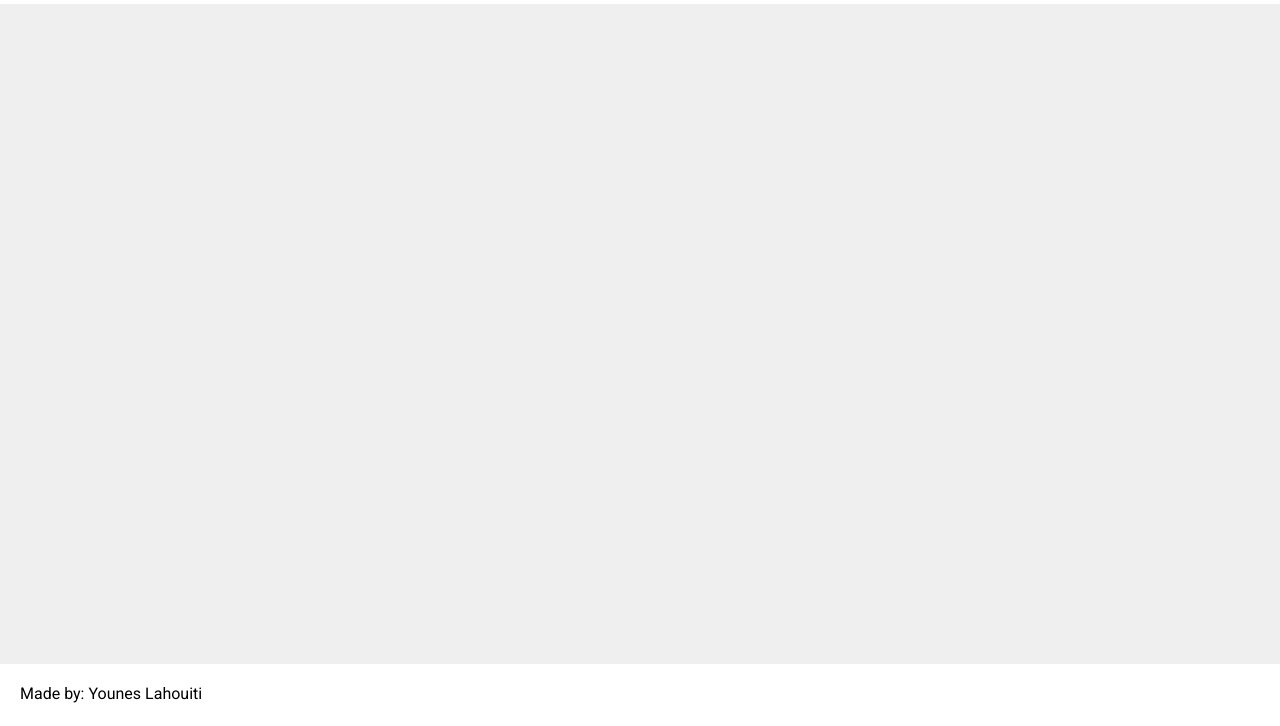
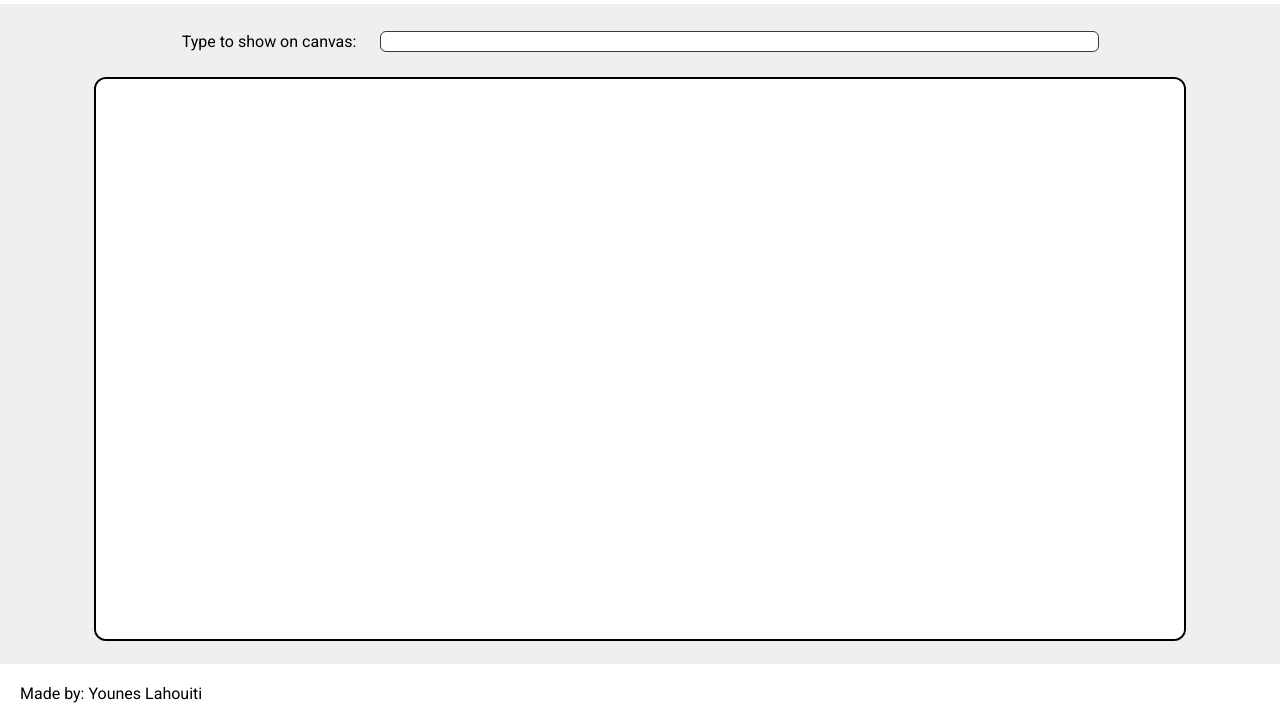
Before and after one commit to LePhenix47/Pixel-manipulation-test-2_Younes-Lahouiti, a website built with webpack: page index.html in a window 1280 px wide. Shown: the part 74-800 px from the top of the page. Built offline with Linux system fonts and the light colour scheme.

Commit message:
Finalization of the style, addition of the TS code

```diff
--- a/index.html
+++ b/index.html
@@ -43,10 +43,15 @@
         <svg class="hide header__svg-filters"></svg>
         <h1 class="header__title" title="Pixel manipulation test 2">Pixel manipulation test 2</h1>
     </header>
+
     <main class="index">
 
+        <form class="index__form">
+            <label for="text" class="index__label">Type to show on canvas: </label>
+            <input type="text" id="text" class="index__input">
+        </form>
         <section class="index__container">
-            <canvas class="index__canvas hide">Drawn image uploaded on our canvas</canvas>
+            <canvas class="index__canvas">Drawn image uploaded on our canvas</canvas>
         </section>
 
 
--- a/src/index.ts
+++ b/src/index.ts
@@ -0,0 +1,10 @@
+import { get2DContext } from "./utils/functions/canvas.functions";
+import { log } from "./utils/functions/console.functions";
+import { selectQuery } from "./utils/functions/dom.functions";
+
+log("Hello world!");
+
+const canvas: HTMLCanvasElement = selectQuery("canvas");
+const context: CanvasRenderingContext2D = get2DContext(canvas);
+
+const containerSection: HTMLElement = selectQuery(".index__container");
--- a/src/sass/pages/_index.scss
+++ b/src/sass/pages/_index.scss
@@ -4,4 +4,63 @@
     min-height: 82.5dvh;
 
     background-color: var(--bg-secondary);
+
+    display: flex;
+    flex-direction: column;
+    align-items: center;
+    gap: 25px;
+
+    padding-block: 25px;
+
+    &__form {
+        width: 80%;
+        margin: auto;
+
+        @include center-flex(25px);
+
+        @include mobile-only {
+            @include center-flex-column(25px);
+        }
+    }
+
+    &__label {}
+
+    &__input {
+        --border-color: rgb(59, 59, 59);
+
+        outline: 1px solid var(--border-color);
+
+        padding: 0px 10px;
+        border-radius: 5px;
+
+        min-width: 70%;
+
+        &:focus {
+            outline: 2px solid var(--border-color);
+        }
+    }
+
+
+    &__container {
+        position: relative;
+
+        min-height: 70dvh;
+        min-width: 85vw;
+
+        outline: 2px solid currentColor;
+        border-radius: 10px;
+    }
+
+    &__canvas {
+        background-color: white;
+
+        width: 100%;
+        height: 100%;
+
+        position: absolute;
+
+        border-radius: inherit;
+
+        transition: filter 350ms ease-in-out;
+    }
 }
--- /dev/null
+++ b/src/utils/classes/effects/pixel-effect.class.ts
@@ -0,0 +1,160 @@
+import { get2DContext } from "../../functions/canvas.functions";
+import { log } from "../../functions/console.functions";
+import { PixelParticle } from "../particles/pixel-particle.class";
+
+/**
+ * Class that creates the different effects for our image
+ *
+ * @class
+ */
+export class PixelEffect {
+  /**
+   * An array of pixel particles that make up the image drawn on our canvas
+   * @private
+   * @type {PixelParticle[]}
+   */
+  private particlesArray: PixelParticle[];
+
+  /**
+   * The pixels data of the canvas containing the width, height and data of our scanned image
+   *
+   *
+   * Data is an `Uint8Clamped` array meaning an array of unsigned (>=0) 8-bit short (0-255) clamped integers
+   *
+   * It contains the color 4 values for each pixel using the `rgba()` model in this manner:
+   * `[R,G,B,A,  R,G,B,A,  R,G,B,A...]`
+   *
+   * @private
+   * @type {ImageData}
+   */
+  private pixelsData: ImageData;
+
+  /**
+   * The HTML canvas element on which the effect is applied.
+   * @type {HTMLCanvasElement}
+   */
+  canvas: HTMLCanvasElement;
+
+  /**
+   * The 2D context of the HTML canvas element.
+   * @type {CanvasRenderingContext2D}
+   */
+  context: CanvasRenderingContext2D;
+
+  /**
+   * The text that is used as the source of the pixels for the animation.
+   * @type {HTMLImageElement}
+   */
+  text: string;
+  textMetrics: TextMetrics;
+  textX: number;
+  textY: number;
+
+  /**
+   * Creates an instance of PixelEffect.
+   *
+   * @param {HTMLCanvasElement} canvas - The HTML canvas element on which the effect is applied.
+   * @param {HTMLImageElement} imageElement - The HTML image element that is used as the source of the pixels for the animation.
+   *
+   * @constructor
+   */
+  constructor(canvas: HTMLCanvasElement, text: string) {
+    this.canvas = canvas;
+    this.context = get2DContext(canvas);
+
+    this.particlesArray = [];
+    this.text = text;
+
+    this.convertToPixels(2);
+  }
+
+  /**
+   * Draws the image on the canvas with a certain pixel resolution
+   *
+   * @returns {void}
+   */
+  createText(color: string, fontSize: number, fontFamily: number): void {
+    this.context.fillStyle = color;
+    this.context.font = `${fontSize}px ${fontFamily}`;
+
+    this.textMetrics = this.context.measureText(this.text);
+
+    this.textX = this.canvas.width / 2 - this.textMetrics.width / 2;
+    this.textY = this.canvas.height / 2;
+
+    this.context.fillText(this.text, this.textX, this.textY);
+
+    this.pixelsData = this.context.getImageData(
+      0,
+      0,
+      this.canvas.width,
+      this.canvas.height
+    );
+  }
+  /**
+   * Animates the pixels of the canvas.
+   *  @returns {void}
+   */
+  animatePixels(mouseX: number, mouseY: number, mouseRadius = 20_000): void {
+    for (const particle of this.particlesArray) {
+      particle.update(mouseX, mouseY, mouseRadius);
+      particle.draw();
+    }
+  }
+
+  /**
+   * Converts the canvas image to pixels.
+   * @private
+   * @param {number} [cellSize=1] - The size of the pixel cells.
+   *  @returns {void}
+   */
+  private convertToPixels(cellSize: number = 1): void {
+    //We remove the static image on our <canvas>
+    this.context.clearRect(0, 0, this.canvas.width, this.canvas.height);
+
+    for (let y = 0; y < this.pixelsData.height; y += cellSize) {
+      for (let x = 0; x < this.pixelsData.width; x += cellSize) {
+        const pixelPosX: number = x * 4;
+        const pixelPosY: number = y * 4;
+        const pixelIndex: number =
+          pixelPosX + pixelPosY * this.pixelsData.width;
+
+        const alpha: number = this.pixelsData.data[pixelIndex + 3];
+
+        const isTransparent: boolean = alpha < 10;
+        if (isTransparent) {
+          continue;
+        }
+        // Accessing pixel values
+        const red: number = this.pixelsData.data[pixelIndex + 0];
+        const green: number = this.pixelsData.data[pixelIndex + 1];
+        const blue: number = this.pixelsData.data[pixelIndex + 2];
+
+        //We get an approximate value of the brightness of the pixel
+        const averageColorBrightness: number = red + green + blue / 3;
+        const color: string = `rgb(${red}, ${green}, ${blue})`;
+
+        const pixelParticle: PixelParticle = new PixelParticle(
+          this.context,
+          this.canvas.width,
+          this.canvas.height,
+          x,
+          y,
+          color,
+          cellSize
+        );
+
+        this.particlesArray.push(pixelParticle);
+      }
+    }
+  }
+
+  /**
+   * Reset the prticles array and removes every event listener
+   *
+   *  @returns {void}
+   */
+  reset(): void {
+    this.particlesArray = [];
+  }
+}
--- /dev/null
+++ b/src/utils/classes/particles/pixel-particle.class.ts
@@ -0,0 +1,206 @@
+import { log } from "../../functions/console.functions";
+import { getRandomNumber } from "../../functions/number.functions";
+
+/**
+ * A class that represents a single pixel in the PixelEffect animation.
+ *
+ * @class
+ */
+export class PixelParticle {
+  /**
+   * The canvas rendering context used to draw the particle.
+   */
+  context: CanvasRenderingContext2D;
+  /**
+   * The width of the canvas.
+   */
+  width: number;
+  /**
+   * The height of the canvas.
+   */
+  height: number;
+  /**
+   * The x-coordinate of the pixel in the original image.
+   */
+  originX: number;
+  /**
+   * The y-coordinate of the pixel in the original image.
+   */
+  originY: number;
+  /**
+   * The color of the pixel.
+   */
+  color: string;
+  /**
+   * The current x-coordinate of the particle.
+   */
+  x: number;
+  /**
+   * The current y-coordinate of the particle.
+   */
+  y: number;
+  /**
+   * The distance between the particle and its nearest neighbor.
+   */
+  gap: number;
+  /**
+   * The size of the particle.
+   */
+  size: number;
+  /**
+   * The current velocity of the particle along the x-axis.
+   */
+  vectorX: number;
+  /**
+   * The current velocity of the particle along the y-axis.
+   */
+  vectorY: number;
+  /**
+   * The distance between the particle and the mouse along the x-axis.
+   */
+  mouseParticleDistanceX: number;
+  /**
+   * The distance between the particle and the mouse along the y-axis.
+   */
+  mouseParticleDistanceY: number;
+  /**
+   * The total distance between the particle and the mouse.
+   */
+  mouseTotalDistance: number;
+  /**
+   * The force applied to the particle when it is near the mouse.
+   */
+  force: number;
+  /**
+   * The angle between the particle and the mouse.
+   */
+  angle: number;
+  /**
+   * The friction applied to the particle's velocity.
+   */
+  friction: number;
+  /**
+   * The ease applied to the particle's movement.
+   */
+  ease: number;
+
+  /**
+   * @param {CanvasRenderingContext2D} context - The canvas rendering context used to draw the particle.
+   * @param {number} width - The width of the canvas.
+   * @param {number} height - The height of the canvas.
+   * @param {number} pixelX - The x-coordinate of the pixel in the original image.
+   * @param {number} pixelY - The y-coordinate of the pixel in the original image.
+   * @param {string} pixelColor - The color of the pixel.
+   * @param {number} pixelSize - The size of the pixel.
+   * @param {number} [pixelGap=0] - The distance between the pixel and its nearest neighbor.
+   *
+   * @constructor
+   */
+  constructor(
+    context: CanvasRenderingContext2D,
+    width: number,
+    height: number,
+    pixelX: number,
+    pixelY: number,
+    pixelColor: string,
+    pixelSize: number,
+    pixelGap: number = 0
+  ) {
+    this.context = context;
+    this.width = width;
+    this.height = height;
+
+    this.originX = pixelX;
+    this.originY = pixelY;
+    this.color = pixelColor;
+
+    const canvasOverflowsWindow: boolean =
+      this.width > window.innerWidth || this.height > window.innerHeight;
+    if (canvasOverflowsWindow) {
+      this.x = this.originX;
+      this.y = this.originY;
+    } else {
+      this.x = getRandomNumber(0, this.width);
+      this.y = getRandomNumber(0, this.height);
+    }
+
+    this.gap = pixelGap;
+
+    this.size = pixelSize - this.gap;
+
+    this.vectorX = 0;
+    this.vectorY = 0;
+
+    this.mouseParticleDistanceX = 0;
+    this.mouseParticleDistanceY = 0;
+    this.mouseTotalDistance = 0;
+
+    this.force = 0;
+    this.angle = 0;
+
+    this.friction = Math.random() * 0.6 + 0.15;
+    this.ease = Math.random() * 0.2 + 0.05;
+  }
+
+  /**
+   * Updates the pixel particle to go around the mouse
+   *
+   * @param {number} mouseX - The mouseX of the canvas.
+   * @param {number} mouseY - The mouseY of the canvas.
+   *
+   * @returns {void}
+   */
+  update(mouseX: number, mouseY: number, mouseRadius = 20_000): void {
+    //We get the top left coordinates of our canvas
+    const { x, y }: DOMRect = this.context.canvas.getBoundingClientRect();
+
+    this.mouseParticleDistanceX = mouseX - this.x - x;
+    this.mouseParticleDistanceY = mouseY - this.y - y;
+
+    //We're not going to compute the hypothenuse with `Math.sqrt()` for performance reasons
+    this.mouseTotalDistance =
+      this.mouseParticleDistanceX ** 2 + this.mouseParticleDistanceY ** 2;
+
+    //Because we're not properly computing the hypotenuse,
+    //the mouse radius value must be high
+    const isCloseToMouse: boolean = this.mouseTotalDistance < mouseRadius;
+    if (isCloseToMouse) {
+      /*
+                  /|
+                 / |
+                /  |
+               /   |
+              /    |
+             /     |
+            /______|
+       */
+      //We have the dx and dy but NOT the hypothenuse of the triangle traced from the mouse to the particle
+      //And we want to get angle of the circle on the adjacent-hypothenuse side
+      this.angle = Math.atan2(
+        this.mouseParticleDistanceY,
+        this.mouseParticleDistanceX
+      );
+
+      this.force = (-1 * mouseRadius) / this.mouseTotalDistance;
+
+      this.vectorX = Math.cos(this.angle) * this.force;
+      this.vectorY = Math.sin(this.angle) * this.force;
+    }
+
+    this.vectorX *= this.friction;
+    this.vectorY *= this.friction;
+
+    this.x += this.vectorX + (this.originX - this.x) * this.ease;
+    this.y += this.vectorY + (this.originY - this.y) * this.ease;
+  }
+
+  /**
+   * Draws the pixel particle in the `<canvas>`
+   *
+   * @returns {void}
+   */
+  draw(): void {
+    this.context.fillStyle = this.color;
+    this.context.fillRect(this.x, this.y, this.size, this.size);
+  }
+}
--- a/src/utils/functions/number.functions.ts
+++ b/src/utils/functions/number.functions.ts
@@ -37,3 +37,56 @@ export function getRandomNumber(
     return Math.floor(Math.random() * (max - min - 1)) + min + 1;
   }
 }
+
+/**
+ * Calculates the nth root of a value.
+ *
+ * @param {number} value - The value for which to calculate the nth root.
+ * @param {number} base - The base of the nth root. Default is 2.
+ * @returns {number} The nth root of the value.
+ */
+export function nthRoot(value: number, base: number = 2): number {
+  // return Math.sqrt
+  return 0;
+}
+
+/**
+ * Calculates the logarithm of a value with a specified base.
+ *
+ * @param {number} value - The value for which to calculate the logarithm.
+ * @param {number} base - The base of the logarithm. Default is Math.E.
+ * @returns {number} The logarithm of the value.
+ * @throws {string} Throws an error if the base is invalid.
+ */
+export function logarithm(value: number, base: number = Math.E): number {
+  const baseIsInvalid = base <= 0 || base === 1;
+  if (baseIsInvalid) {
+    throw "The base passed of the logarithm is invalid";
+  }
+
+  return Math.log(value) / Math.log(base);
+}
+
+/**
+ * Calculates the brightness of a color from its RGB values.
+ *
+ * @param {number} red - The red component of the color (0-255).
+ * @param {number} blue - The blue component of the color (0-255).
+ * @param {number} green - The green component of the color (0-255).
+ * @param {boolean} hasToBeExact - Specifies whether the exact brightness should be calculated. If true, the formula (0.2126 * red + 0.7152 * green + 0.0722 * blue) is used. If false, the average of the RGB values is used.
+ * @returns {number} The brightness of the color.
+ */
+export function getColorBrightness(
+  red: number,
+  blue: number,
+  green: number,
+  hasToBeExact: boolean
+): number {
+  if (hasToBeExact) {
+    const brightness = 0.2126 * red + 0.7152 * green + 0.0722 * blue;
+
+    return brightness;
+  }
+
+  return (red + green + blue) / 3;
+}
```
Also changed, not shown: src/sass/themes/_dark-theme.scss (+11 -0 lines), dist/index.js, dist/style.css.
